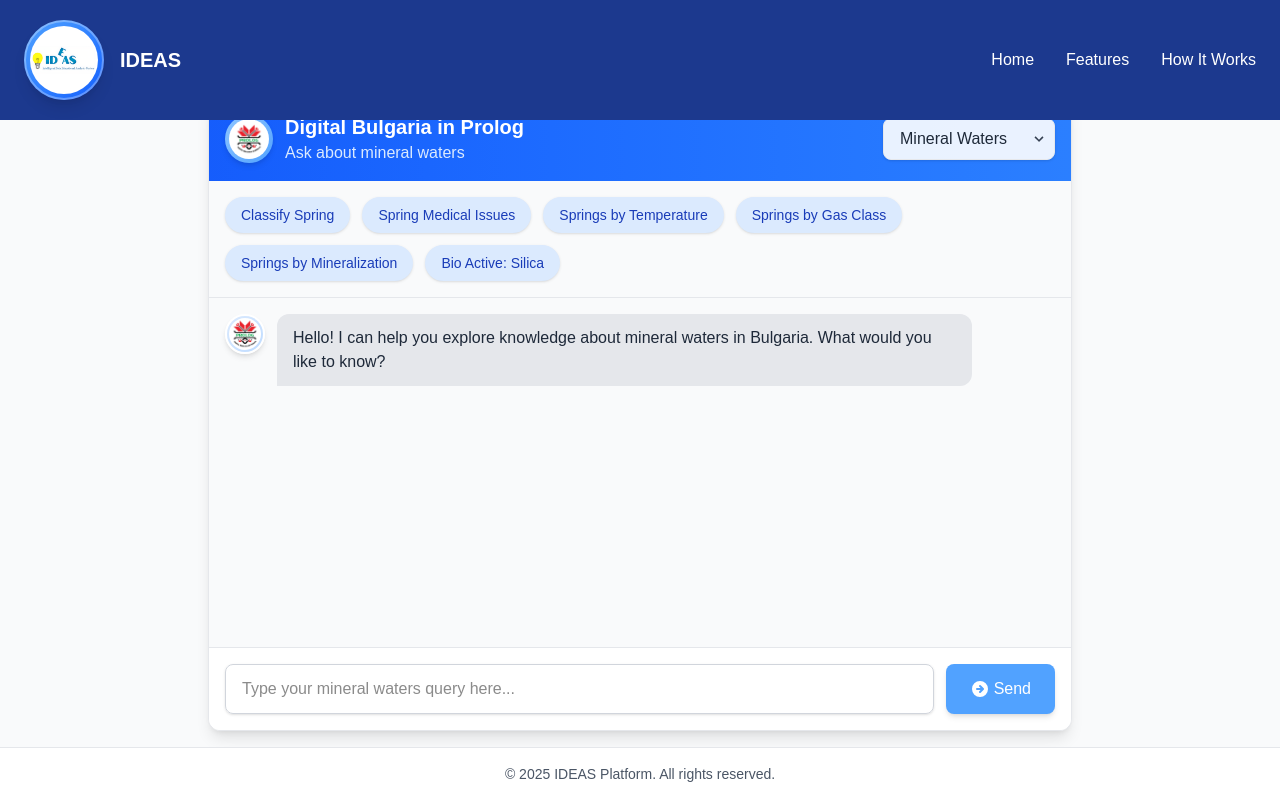
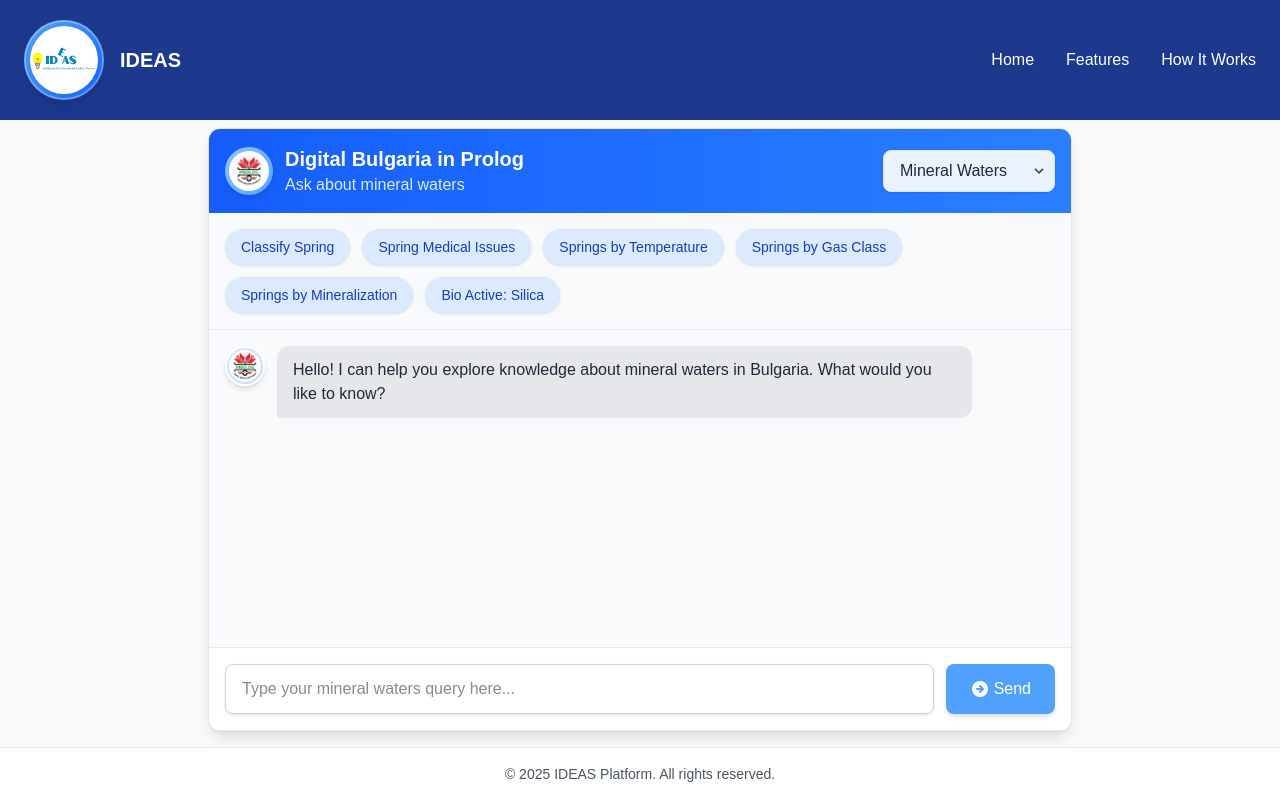
Before and after one commit to MagdalenaMaglizhanova/prolog-chat-app, a Next.js app: page /chat in a window 1280 px wide. Built offline with nearby package versions, Linux system fonts and the light colour scheme.

Commit message:
Update page.tsx

```diff
--- a/src/app/chat/page.tsx
+++ b/src/app/chat/page.tsx
@@ -115,7 +115,7 @@ export default function ChatPage() {
         </div>
       </nav>
 
-      <main className="flex-grow container mx-auto p-4 flex flex-col max-w-4xl mt-20">
+      <main className="flex-grow container mx-auto p-4 flex flex-col max-w-4xl mt-28">
         <div className="flex-grow bg-white rounded-xl shadow-lg overflow-hidden flex flex-col border border-gray-200">
           {/* Chat Header with enhanced logo display */}
           <div className="p-4 bg-gradient-to-r from-blue-600 to-blue-500 flex items-center justify-between">
```
